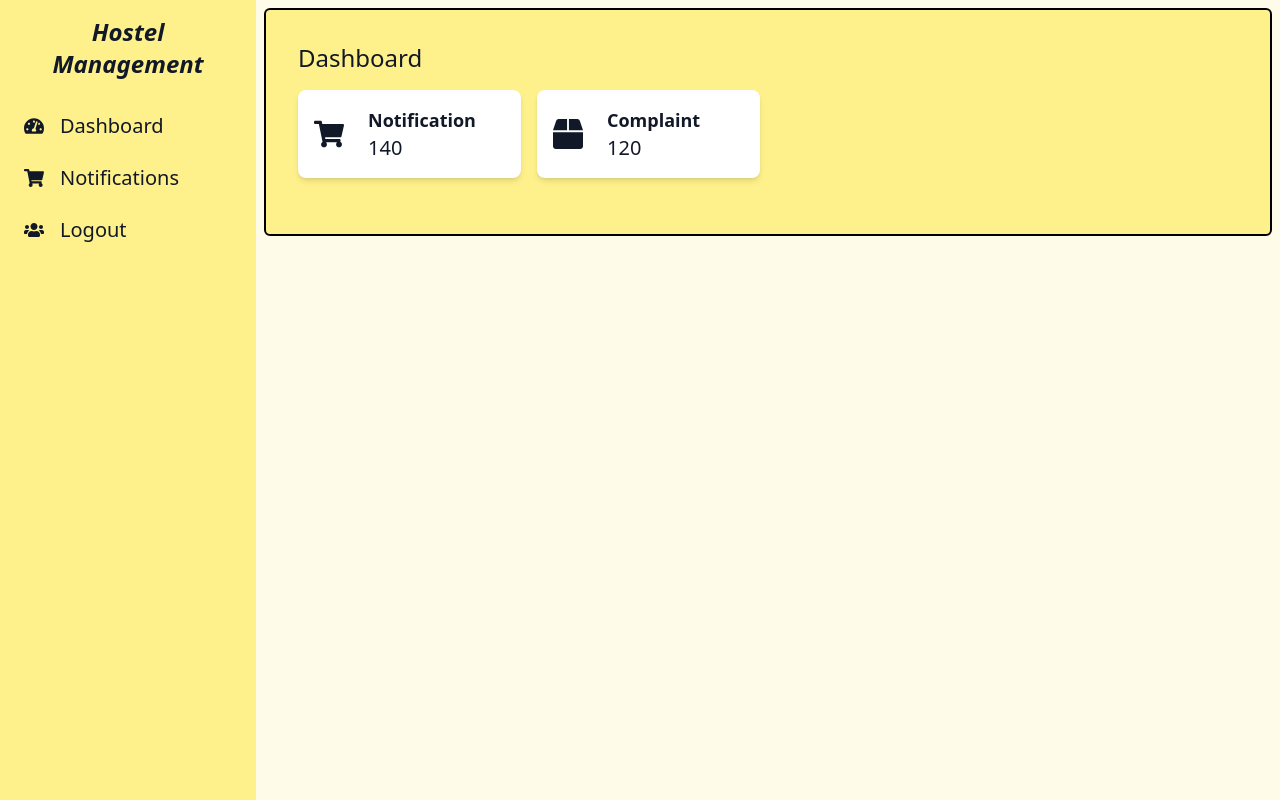
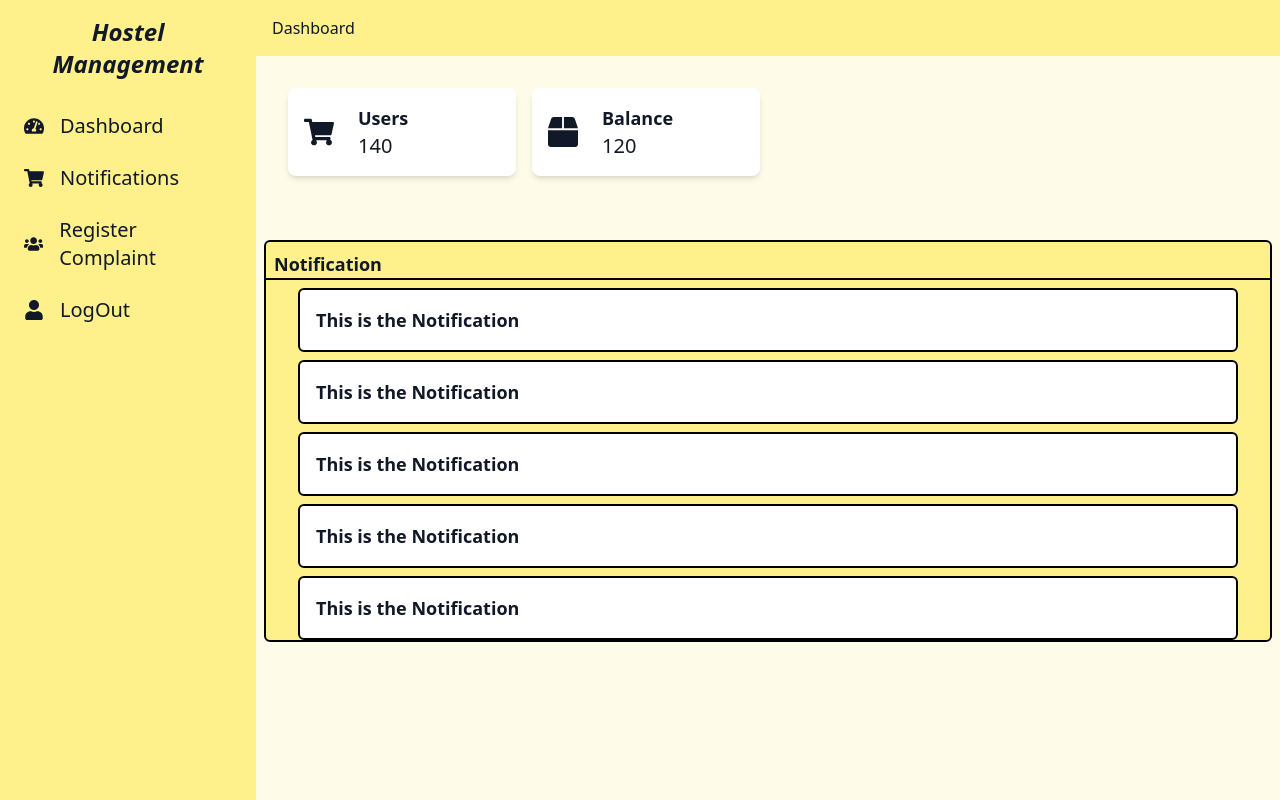
Before and after one commit to Sarthak-Vatsa/Hostel_Management, a React (Vite) app in the folder frontend/: page /dashboard in a window 1280 px wide. Built offline with nearby package versions, Linux system fonts and the light colour scheme.

Commit message:
Sigin api request

```diff
--- a/frontend/src/components/Navbar.jsx
+++ b/frontend/src/components/Navbar.jsx
@@ -5,7 +5,7 @@ import { ThemeCotext } from '../context/ThemeContextProvider'
 const Navbar = () => {
     // const {theme, toggleTheme} = useContext(ThemeCotext)
     return (
-        <div className='bg-yellow-200 text-gray-900 border-2 border-black p-4 flex justify-between items-center'>
+        <div className='bg-yellow-200 text-gray-900 p-4 flex justify-between items-center'>
             <h1>Dashboard</h1>
             {/* <button className='text-2xl text-dark' onClick={toggleTheme}>
                 {theme === "light" ? <FaMoon /> : <FaSun />}
--- /dev/null
+++ b/frontend/src/components/Notification.jsx
@@ -0,0 +1,11 @@
+import React from 'react'
+
+function Notification({title}) {
+  return (
+    <div className='p-4 mt-2 mx-8 rounded-md border-2 border-black bg-white'>
+        <p className='font-semibold text-lg'>{title}</p>
+    </div>
+  )
+}
+
+export default Notification
--- a/frontend/src/components/Sidebar.jsx
+++ b/frontend/src/components/Sidebar.jsx
@@ -19,13 +19,13 @@ const Sidebar = () => {
 				<li className="flex items-center py-3 px-2 space-x-4 hover:rounded hover:cursor-pointer
         hover:text-white hover:bg-blue-600">
 					<FaUsers />
-					<span className="hidden md:inline ">Logout</span>
+					<span className="hidden md:inline ">Register Complaint</span>
 				</li>
-				{/* <li className="flex items-center py-3 px-2 space-x-4 hover:rounded hover:cursor-pointer
+				<li className="flex items-center py-3 px-2 space-x-4 hover:rounded hover:cursor-pointer
         hover:text-white hover:bg-blue-600">
 					<FaUser />
-					<span className="hidden md:inline ">Users</span>
-				</li> */}
+					<span className="hidden md:inline ">LogOut</span>
+				</li>
 				{/* <li className="flex items-center py-3 px-2 space-x-4 hover:rounded hover:cursor-pointer
         hover:text-white hover:bg-blue-600">
 					<FaBox />
--- a/frontend/src/pages/Dashboard.jsx
+++ b/frontend/src/pages/Dashboard.jsx
@@ -3,23 +3,34 @@ import Sidebar from '../components/Sidebar'
 import Navbar from '../components/Navbar'
 import Card from '../components/Card'
 import { FaBox, FaCog, FaShoppingCart, FaUsers } from 'react-icons/fa'
+import Notification from '../components/Notification'
 
 const Dashboard = () => {
   return (
     <div className='flex bg-yellow-50'>
       <Sidebar />
       <div className='grow ml-16 md:ml-64 h-full lg:h-screen text-gray-900'>
-        {/* <Navbar /> */}
-        <div className='border-black border-2 rounded-md m-2 bg-yellow-200'>
+        <Navbar />
+        <div className=''>
             <div className='grow p-8'>
-                <h2 className='text-2xl mb-4'>Dashboard</h2>
+                {/* <h2 className='text-2xl mb-4'>Dashboard</h2> */}
                 <div className='grid grid-cols-1 md:grid-cols-2 lg:grid-cols-4 gap-4 mb-6'>
-                    <Card icon={<FaShoppingCart />} title="Notification" value="140"/>
-                    <Card icon={<FaBox />} title="Complaint" value="120"/>
+                    <Card icon={<FaShoppingCart />} title="Users" value="140"/>
+                    <Card icon={<FaBox />} title="Balance" value="120"/>
                     {/* <Card icon={<FaUsers />} title="Users" value="30"/> */}
                     {/* <Card icon={<FaCog />} title="Settings" value="11"/> */}
                 </div>
             </div>
+        </div>
+        <div className='border-2 border-black rounded-md bg-yellow-200 m-2'>
+            <div className='border-b-2 border-black pt-2 pl-2'>
+                <h2 className='text-lg font-semibold'>Notification</h2>
+            </div>
+            <Notification title="This is the Notification"></Notification>
+            <Notification title="This is the Notification"></Notification>
+            <Notification title="This is the Notification"></Notification>
+            <Notification title="This is the Notification"></Notification>
+            <Notification title="This is the Notification"></Notification>
         </div>
       </div>
     </div>
--- a/frontend/src/pages/Signin.jsx
+++ b/frontend/src/pages/Signin.jsx
@@ -1,10 +1,14 @@
-import React from 'react'
+import React, { useState } from 'react'
 import { Input } from '../components/ui/input'
 import { Label } from '../components/ui/label'
 import { Button } from '../components/ui/button'
 import { BottomWarning } from '../components/BottomWarning'
+import { useNavigate } from 'react-router-dom'
 
 function Signin() {
+    const [username, setUsername] = useState("");
+    const [password, setPassword] = useState("");
+    const navigate = useNavigate();
   return (
     <div className='bg-yellow-200 flex h-screen justify-center'>
         <div className='h-full flex flex-col justify-center max-w-3xl w-full items-center'>
@@ -14,14 +18,27 @@ function Signin() {
                 </div>
                 <div className="grid w-full items-center gap-1.5">
                     <Label>Roll No</Label>
-                    <Input type="text" placeholder=""></Input>
+                    <Input onChange={(e)=>{
+                        setUsername(e.target.value);
+                    }} type="text" placeholder=""></Input>
                 </div>
                 <div className="grid w-full items-center gap-1.5">
                     <Label>Password</Label>
-                    <Input type="password" placeholder=""></Input>
+                    <Input onChange={(e)=>{
+                        setPassword(e.target.value);
+                    }} type="password" placeholder=""></Input>
                 </div>
                 <div className="grid w-full items-center gap-1.5">
-                    <Button>SignIn</Button>
+                    <Button onClick={ async ()=>{
+                        const response = await axios.post("http://localhost:8080/students/signin",{
+                            username,
+                            password
+                        },{headers:{
+                            'Content-Type':'application/x-ww-form-urlencoded'
+                        }})
+                        console.log(response);
+                        navigate("/dashboard");
+                    }}>SignIn</Button>
                 </div>
                 <BottomWarning label={"Doesn't have an account?"} buttonText={"Sign Up"} to={"/signup"} />
             </div>
```
